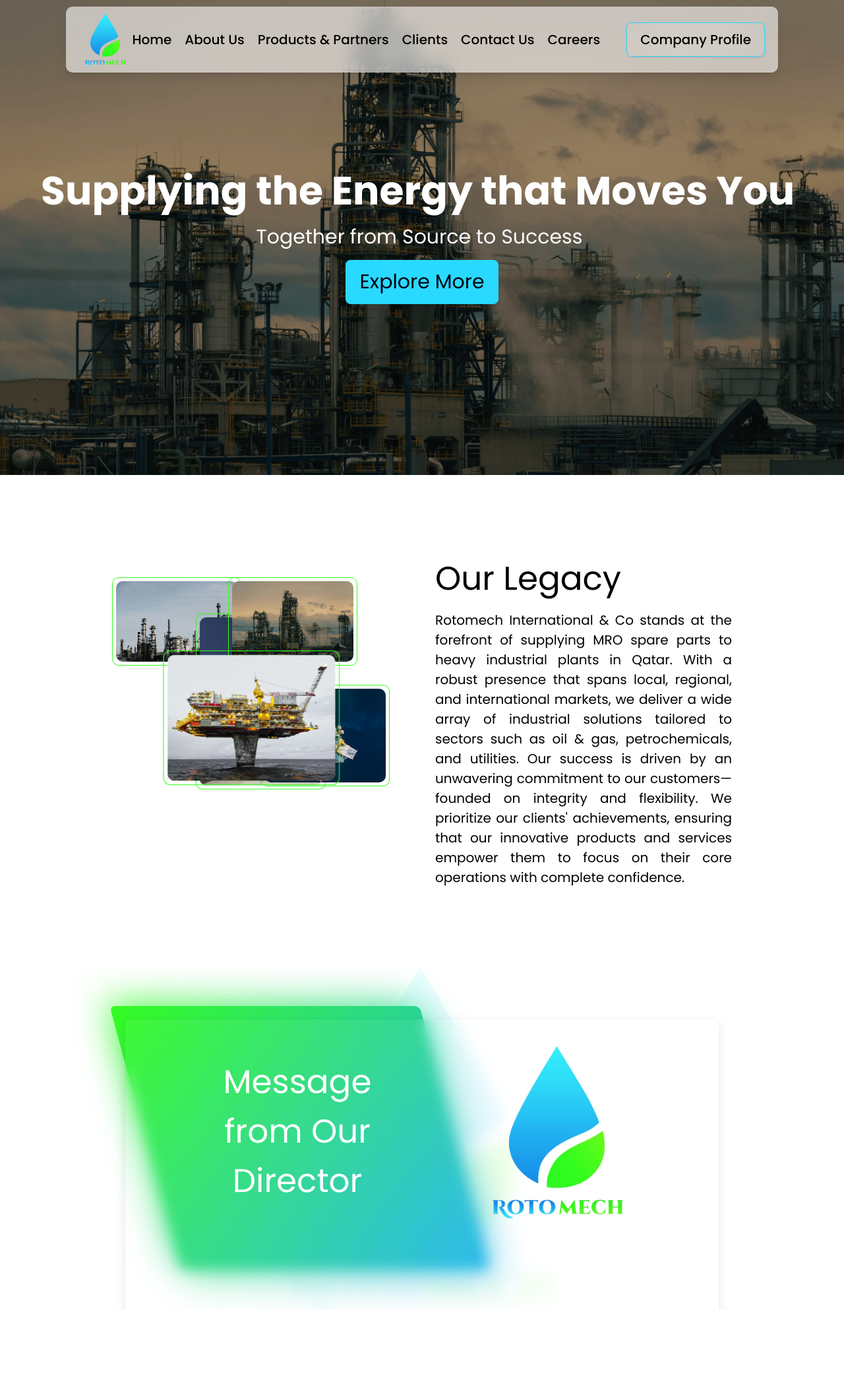
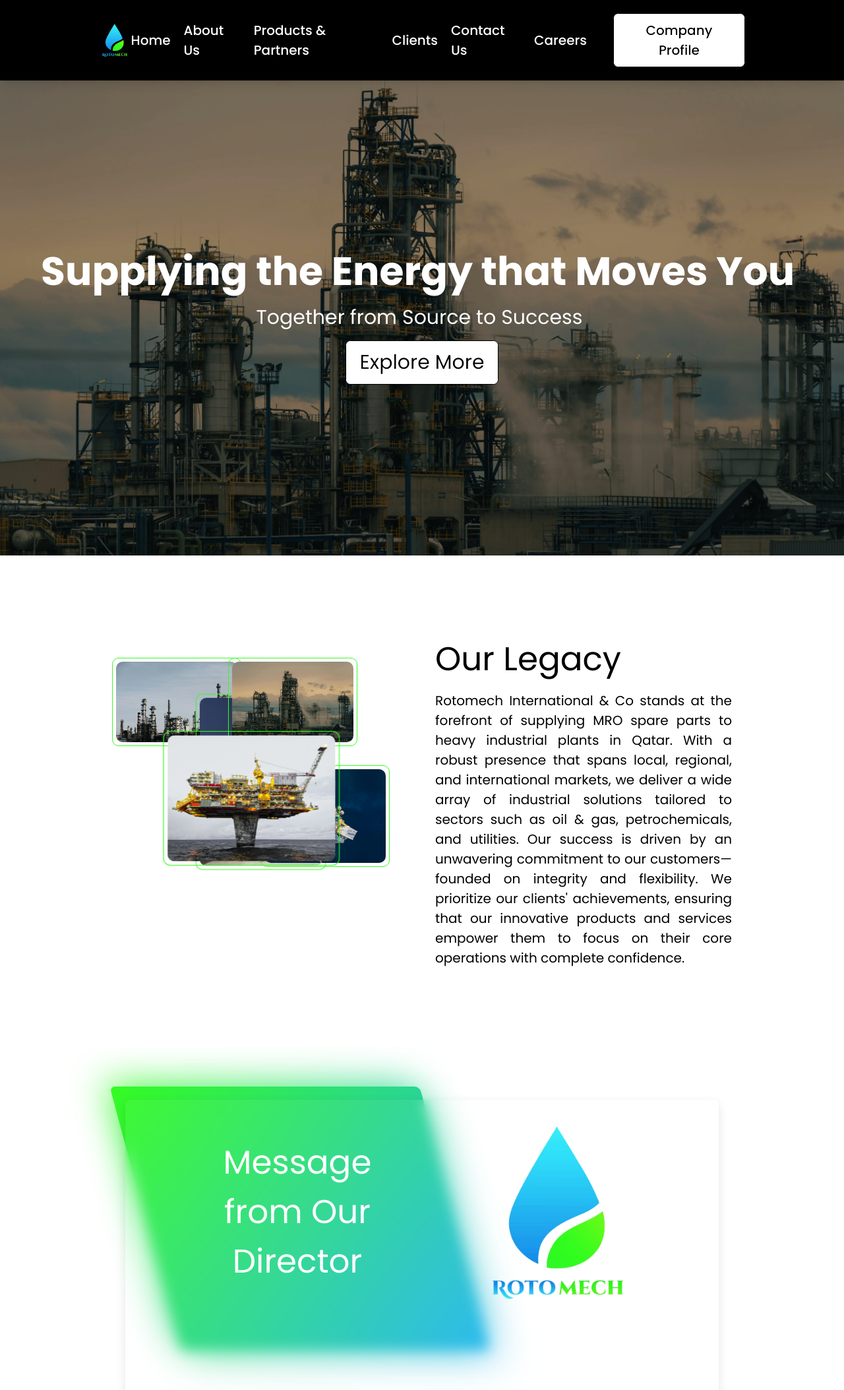
Before and after one commit to rotomechqatar/rotomech, a Next.js app: page / in a window 1280 px wide. Shown: the whole page at 66% size. Before the commit the page ends 1985 px from the top, so only its background shows below. Built offline with nearby package versions, Linux system fonts and the light colour scheme.

Commit message:
a few updates to make everything look good

```diff
--- a/src/components/Button.js
+++ b/src/components/Button.js
@@ -19,29 +19,29 @@
     ripple.style.left = `${initialX}px`;
     ripple.style.top = `${initialY}px`;
 
-    // Style the ripple.
+    // Style the ripple: this is the only place where the gradient background appears.
     ripple.style.position = "absolute";
     ripple.style.borderRadius = "50%";
     ripple.style.background =
       "radial-gradient(circle, rgba(53,253,30,0.9) 0%, rgba(34,181,243,0.9) 100%)";
-    ripple.style.opacity = "0.8";
+    ripple.style.opacity = "1";
     ripple.style.pointerEvents = "none";
     ripple.style.zIndex = "0";
 
     // Append the ripple to the button.
     button.appendChild(ripple);
 
-    // Define the target position (center of the button) for the directional effect.
+    // Define the target position (center of the button) for the ripple effect.
     const targetX = rect.width / 2 - size / 2;
     const targetY = rect.height / 2 - size / 2;
 
-    // Enhanced GSAP animation: slower, with translation toward the center.
+    // GSAP animation for the ripple effect.
     gsap.to(ripple, {
-      duration: 2, // slowed down duration
-      scale: 1, // scale up more gradually
-      left: targetX, // animate horizontally to center
-      top: targetY, // animate vertically to center
-      opacity: 0, // fade out slowly
+      duration: 2,
+      scale: 1,
+      left: targetX,
+      top: targetY,
+      opacity: 0,
       ease: "power2.out",
       onComplete: () => ripple.remove(),
     });
@@ -51,7 +51,7 @@
     <button
       ref={buttonRef}
       onMouseEnter={createRipple}
-      className=" cursor-pointer relative overflow-hidden px-8 py-4 rounded-xl border border-blue backdrop-blur-3xl transition-all duration-300 hover:text-white hover:bg-black shadow-sm hover:scale-102 "
+      className="cursor-pointer relative overflow-hidden px-8 py-4 rounded-xl border backdrop-blur-3xl transition-all duration-300 text-black bg-white shadow-sm hover:scale-102"
       style={{
         fontSize: textSize ? `${textSize}` : undefined,
         filter: "brightness(1.2)",
--- a/src/components/Logo.js
+++ b/src/components/Logo.js
@@ -2,7 +2,7 @@
 
 export default function Logo() {
   return (
-    <div className="relative h-[8rem] w-[8rem]">
+    <div className="relative h-[5rem] w-[5rem]">
       <Image
         src="/images/rotomech-logo.png"
         className="object-contain"
--- a/src/components/header/Header.js
+++ b/src/components/header/Header.js
@@ -10,7 +10,7 @@
   const content = JSON.parse(data);
 
   return (
-    <div className="fixed top-0 left-0 right-0 z-50 bg-white/60 backdrop-blur-md flex justify-between items-center mx-[10rem] my-[1rem] py-4 px-8 rounded-2xl shadow-lg">
+    <div className="relative z-50 bg-black backdrop-blur-md flex justify-between items-center px-[15rem] py-[2rem] shadow-lg text-white">
       <Logo />
       <ul className="flex justify-center items-center gap-[2rem] text-[2rem] font-[500]">
         {content.menu.map((item, index) => (
--- a/src/components/home/Banner.js
+++ b/src/components/home/Banner.js
@@ -24,7 +24,7 @@
         </h2>
         <div className="mt-8">
           <Link href="/products-and-partners">
-            <Button text="Explore More" textSize="3rem" bgc="var(--ui-blue)" />
+            <Button text="Explore More" textSize="3rem" />
           </Link>
         </div>
       </div>
--- a/src/components/home/DirectorMessage.js
+++ b/src/components/home/DirectorMessage.js
@@ -5,16 +5,6 @@
 export default function DirectorMessageSlideUp({ content }) {
   return (
     <div className="relative p-8 overflow-hidden bg-white text-gray-800">
-      {/* Logo Behind Text */}
-      <div className="absolute inset-0 opacity-10">
-        <Image
-          src="/images/rotomech-logo.png"
-          alt="Company Logo"
-          fill
-          style={{ objectFit: "contain" }}
-        />
-      </div>
-
       {/* Director's Message using GlassCard */}
       <GlassCard
         heading={content.head}
```
